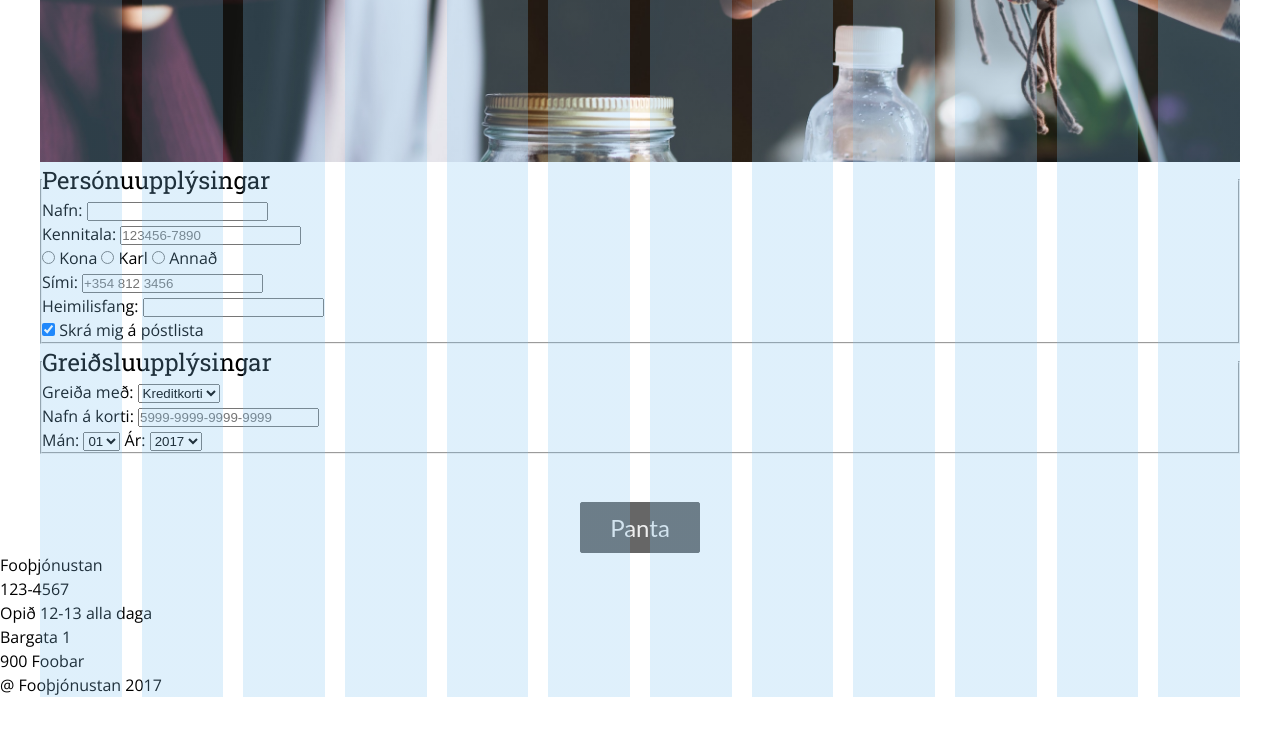
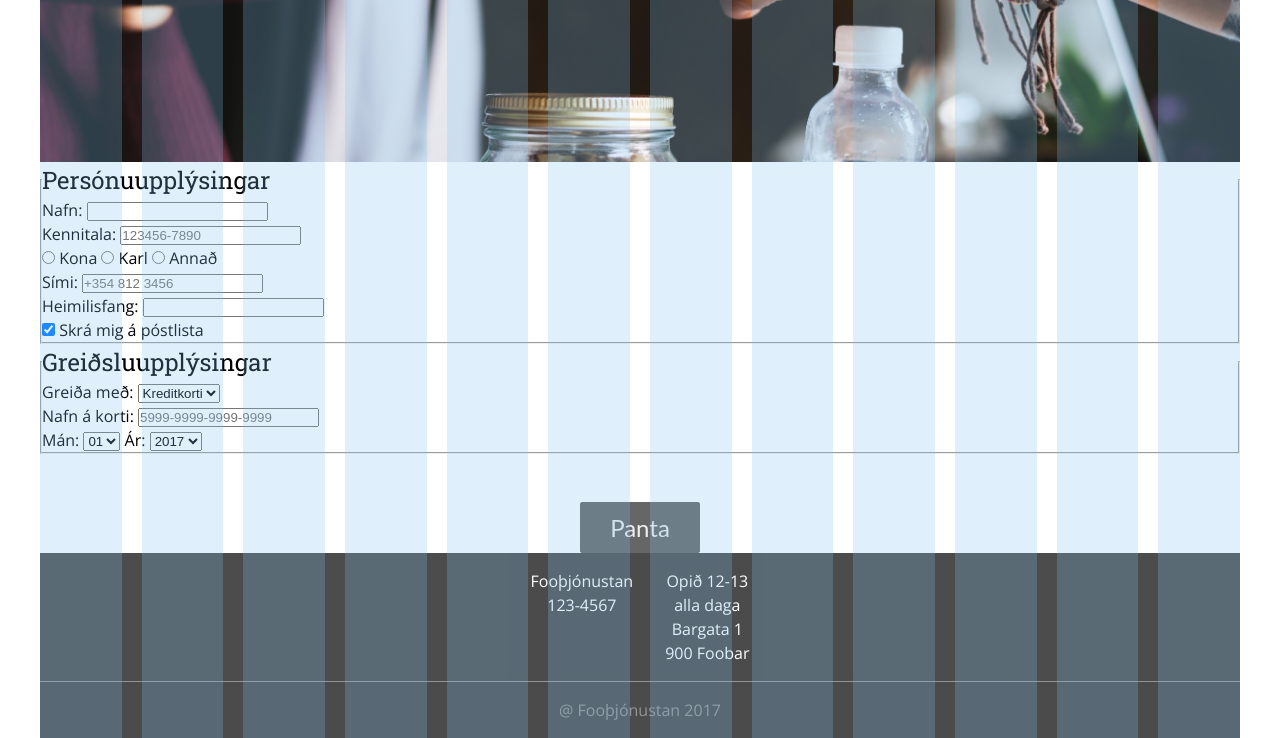
Before and after one commit to weekend37/stort_verkefni1, a plain HTML site: page kaupa.html in a window 1280 px wide. Shown: the part 338-1076 px from the top of the page. Before the commit the page ends 1035 px from the top, so only its background shows below. Drawn offline with nearby package versions, Linux system fonts and the light colour scheme; files that its build step writes are made by us from their sources.

Commit message:
footer + smá tiltekt á nav

```diff
--- a/kaupa.html
+++ b/kaupa.html
@@ -125,20 +125,25 @@
       </section>
 
     </main>
-  </body>
-  <footer class="footer">
-    <div>
+    <footer>
+      <div class="footer">
+        <div class="footerUpper">
+          <div class="footerLeft">
             <p>Fooþjónustan</p>
             <p>123-4567</p>
           </div>
-    <div>
-      <p>Opið 12-13 alla daga</p>
+          <div class="footerRight">
+            <p>Opið 12-13</p>
+            <p>alla daga</p>
             <p>Bargata 1</p>
             <p>900 Foobar</p>
           </div>
-    <div>
+        </div>
+        <div class="border"></div>
+        <div class="footerUnder">
           <p>@ Fooþjónustan 2017</p>
         </div>
+      </div>
     </footer>
-
+  </body>
 </html>
--- a/scss/footer.scss
+++ b/scss/footer.scss
@@ -0,0 +1,52 @@
+    //
+    footer{
+        width: 100%;
+        max-width: 1200px;
+        margin: 0 auto;
+        background: black;
+        opacity: 0.7;
+    }
+
+    // .footer{
+    //     display: flex;
+    //     flex-direction: column;
+    //     justify-content: center;
+    // }
+
+    .footerUpper{
+        display: flex;
+        flex-direction: row;
+        justify-content: center;
+        flex-wrap: wrap;
+        // list-style: none;
+        // align-items: baseline;
+        // justify-content: space-between;
+    }
+
+    .footerLeft{
+        display: flex;
+        flex-direction: column;
+        text-align: center;
+        color: white;
+        padding: 1em;
+        padding-bottom: none;
+    }
+
+    .footerRight{
+        display: flex;
+        flex-direction: column;
+        text-align: center;
+        color: white;
+        padding: 1em;
+        padding-bottom: none;
+    }
+
+    .footerUnder{
+        display: flex;
+        justify-content: center;
+        color: white;
+        opacity: 0.4;
+        padding: 1em;
+        padding-bottom: none;
+        border-top: 1px solid rgb(255,255,255);
+    }
--- a/scss/nav.scss
+++ b/scss/nav.scss
@@ -12,6 +12,17 @@
       list-style: none;
       align-items: baseline;
       justify-content: space-between;
+    }
+
+    .menu {
+      display: flex;
+      flex-wrap: wrap;
+      position: relative;
+      top: 0;
+      left: 0;
+      width: 100%;
+      max-width: 1200px;
+      height: 60px;
     }
 
     .left{
@@ -30,25 +41,6 @@
       font-family: 'Open Sans', sans-serif;
     }
 
-      .menu {
-        display: flex;
-        flex-wrap: wrap;
-        position: relative;
-        top: 0;
-        left: 0;
-        width: 100%;
-        max-width: 1200px;
-        height: 60px;
-      }
-
-      nav{
-        position: absolute;
-        top: 0;
-        left: 0;
-        z-index: 1;
-        width: 100%;
-        max-width: 1200px;
-      }
 
     a{
       font-family: 'Roboto Slab', serif;
--- a/styles.scss
+++ b/styles.scss
@@ -107,6 +107,7 @@ main { /* stylelint-disable-line */
 @import "scss/nav";
 @import "scss/header";
 @import "scss/heading";
+@import "scss/footer";
 //@import "scss/text";
 @import "scss/button";
 //@import "scss/card";
```
Also changed, not shown: index.html (+12 -6 lines), um.html (+12 -6 lines). Lines whose indentation alone changed are shown as unchanged.
